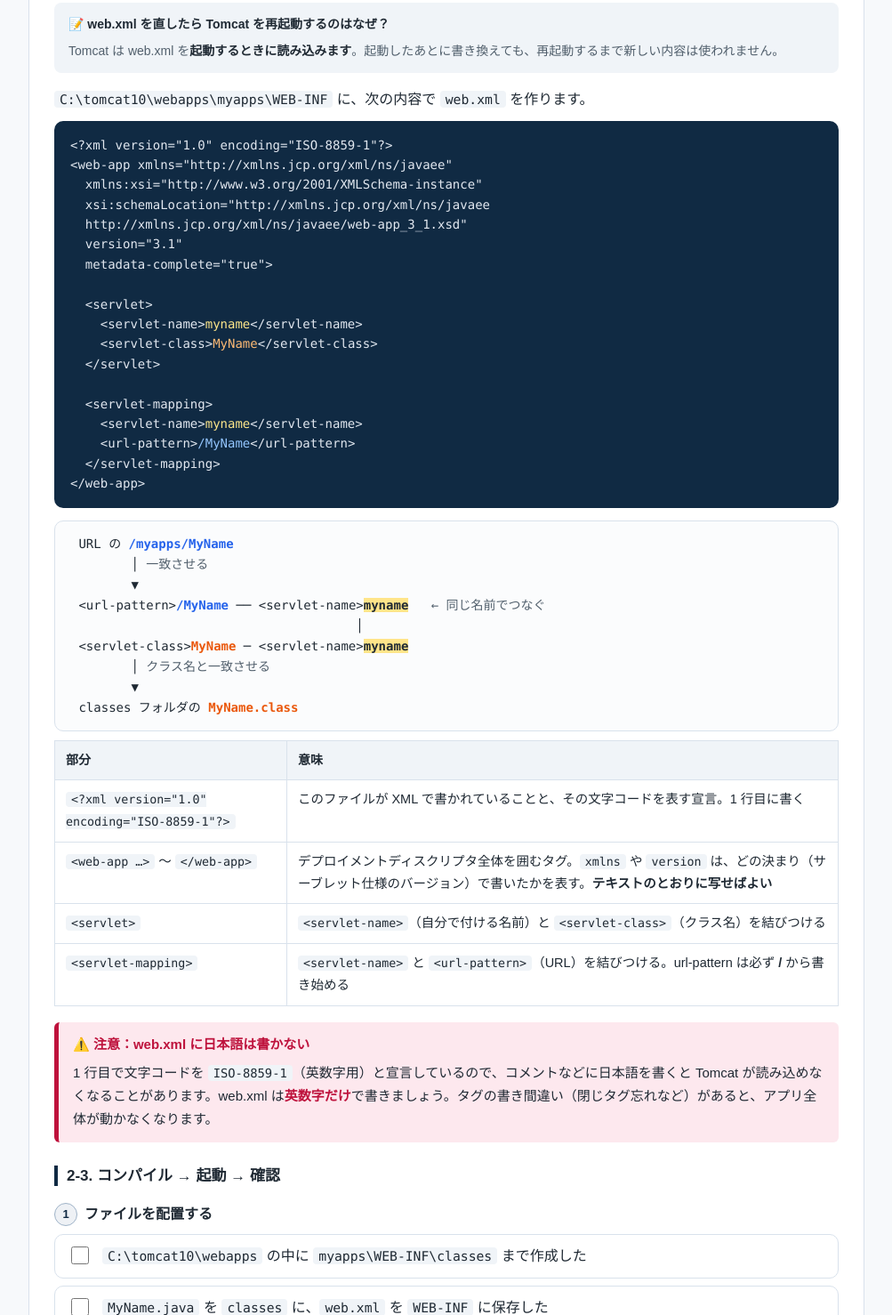
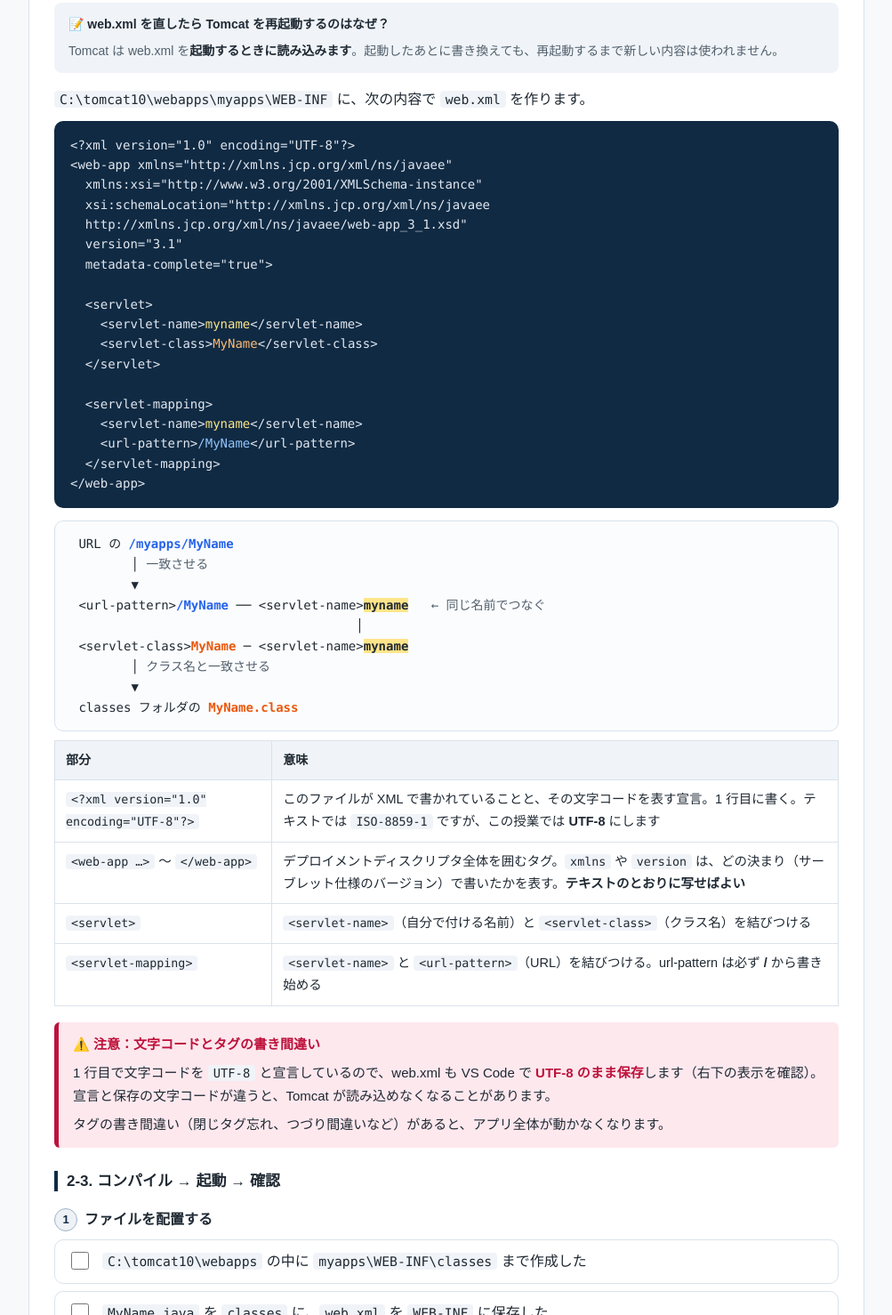
Before and after one commit to m22439/m22439.github.io, a plain HTML site: page servlet_guide.html in a window 1280 px wide. Shown: the part 4455-5933 px from the top of the page at 89% size, without its empty margins (138-1141 px from the left). Drawn offline with Linux system fonts and the light colour scheme.

Commit message:
Update servlet_guide.html

```diff
--- a/servlet_guide.html
+++ b/servlet_guide.html
@@ -361,7 +361,7 @@ public class MyName extends HttpServlet {
   </div>
 
   <p><code>C:\tomcat10\webapps\myapps\WEB-INF</code> に、次の内容で <code>web.xml</code> を作ります。</p>
-<pre><code>&lt;?xml version="1.0" encoding="ISO-8859-1"?&gt;
+<pre><code>&lt;?xml version="1.0" encoding="UTF-8"?&gt;
 &lt;web-app xmlns="http://xmlns.jcp.org/xml/ns/javaee"
   xmlns:xsi="http://www.w3.org/2001/XMLSchema-instance"
   xsi:schemaLocation="http://xmlns.jcp.org/xml/ns/javaee
@@ -392,14 +392,15 @@ public class MyName extends HttpServlet {
 
   <table>
     <tr><th>部分</th><th>意味</th></tr>
-    <tr><td><code>&lt;?xml version="1.0" encoding="ISO-8859-1"?&gt;</code></td><td>このファイルが XML で書かれていることと、その文字コードを表す宣言。1 行目に書く</td></tr>
+    <tr><td><code>&lt;?xml version="1.0" encoding="UTF-8"?&gt;</code></td><td>このファイルが XML で書かれていることと、その文字コードを表す宣言。1 行目に書く。テキストでは <code>ISO-8859-1</code> ですが、この授業では <b>UTF-8</b> にします</td></tr>
     <tr><td><code>&lt;web-app …&gt;</code> 〜 <code>&lt;/web-app&gt;</code></td><td>デプロイメントディスクリプタ全体を囲むタグ。<code>xmlns</code> や <code>version</code> は、どの決まり（サーブレット仕様のバージョン）で書いたかを表す。<b>テキストのとおりに写せばよい</b></td></tr>
     <tr><td><code>&lt;servlet&gt;</code></td><td><code>&lt;servlet-name&gt;</code>（自分で付ける名前）と <code>&lt;servlet-class&gt;</code>（クラス名）を結びつける</td></tr>
     <tr><td><code>&lt;servlet-mapping&gt;</code></td><td><code>&lt;servlet-name&gt;</code> と <code>&lt;url-pattern&gt;</code>（URL）を結びつける。url-pattern は必ず <b>/</b> から書き始める</td></tr>
   </table>
 
-  <div class="caution">⚠️ <b>注意：web.xml に日本語は書かない</b>
-    <p>1 行目で文字コードを <code>ISO-8859-1</code>（英数字用）と宣言しているので、コメントなどに日本語を書くと Tomcat が読み込めなくなることがあります。web.xml は<b>英数字だけ</b>で書きましょう。タグの書き間違い（閉じタグ忘れなど）があると、アプリ全体が動かなくなります。</p>
+  <div class="caution">⚠️ <b>注意：文字コードとタグの書き間違い</b>
+    <p>1 行目で文字コードを <code>UTF-8</code> と宣言しているので、web.xml も VS Code で <b>UTF-8 のまま保存</b>します（右下の表示を確認）。宣言と保存の文字コードが違うと、Tomcat が読み込めなくなることがあります。</p>
+    <p>タグの書き間違い（閉じタグ忘れ、つづり間違いなど）があると、アプリ全体が動かなくなります。</p>
   </div>
 
   <h3>2-3. コンパイル → 起動 → 確認</h3>
```
